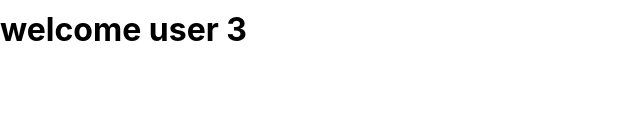
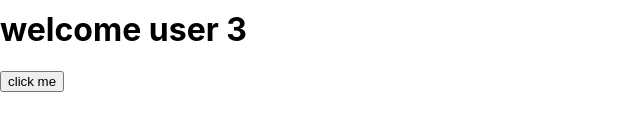
Before and after one commit to RAQEEB212/REACT, a React (Create React App) app: page / in a window 1280 px wide. Shown: the part 585-716 px from the top of the page, without its empty margins (0-640 px from the left). Built offline with nearby package versions, Linux system fonts and the light colour scheme.

Commit message:
react day 3

```diff
--- a/src/App.js
+++ b/src/App.js
@@ -2,6 +2,8 @@ import { Profile } from "./components/user";
 import { ShoppingList } from "./components/list";
 import { Pprofile } from "./components/pprofile";
 import { useState } from "react";
+import { renderingg } from "./components/rendering";
+import FunctionClick from "./components/function";
 
 function Button() {
   return <button>I'm a button</button>;
@@ -18,6 +20,9 @@ export default function Myapp() {
       <ShoppingList />
       <Pprofile />
       {loggedIn && <Pprofile />}
+      <renderingg / >
+        <FunctionClick />
+
     </>
   );
 }
--- /dev/null
+++ b/src/components/css.css
@@ -0,0 +1,3 @@
+/* .button{
+    courser=
+} */
--- /dev/null
+++ b/src/components/function.js
@@ -0,0 +1,12 @@
+import React from 'react'
+// import css from css;
+
+function FunctionClick() {
+  return (
+    <div>
+      <button className='button'>click me </button>
+    </div>
+  )
+}
+
+export default FunctionClick;
--- a/src/components/pprofile.jsx
+++ b/src/components/pprofile.jsx
@@ -10,6 +10,7 @@ import { useState } from "react";
         {logIn==1?<h1>welcome user 1</h1>
         :logIn==2?<h1>welcome user 2</h1>
         :<h1>welcome user 3</h1>}
+
         </>
        )
 
--- /dev/null
+++ b/src/components/rendering.jsx
@@ -0,0 +1,8 @@
+import React from "react";
+
+export function renderingg(){
+    var array1 = [1,2,3,4,5]
+
+    const  map1 = array1.map(x=> x+1)
+    console.log(map1)
+}
```
